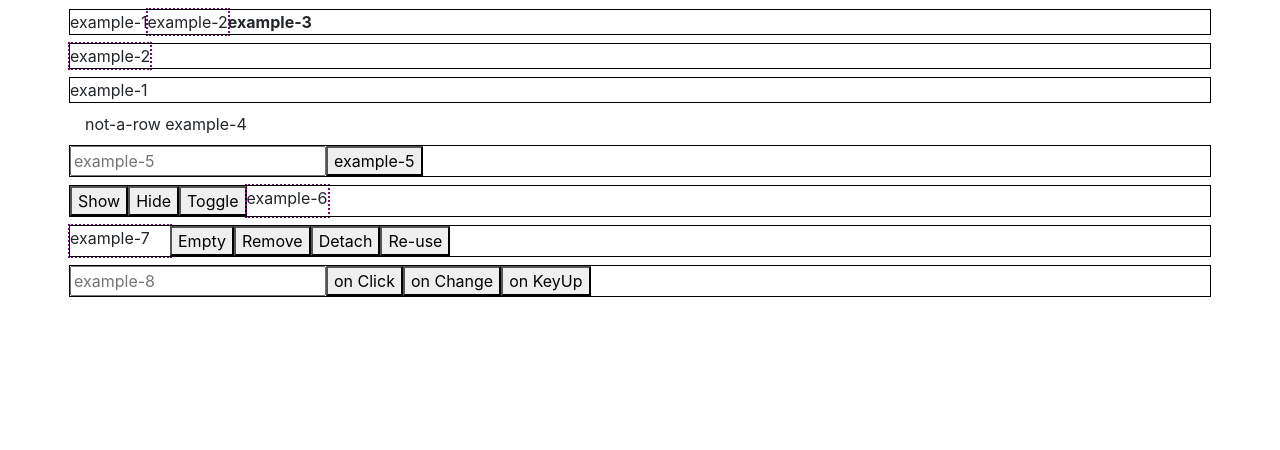
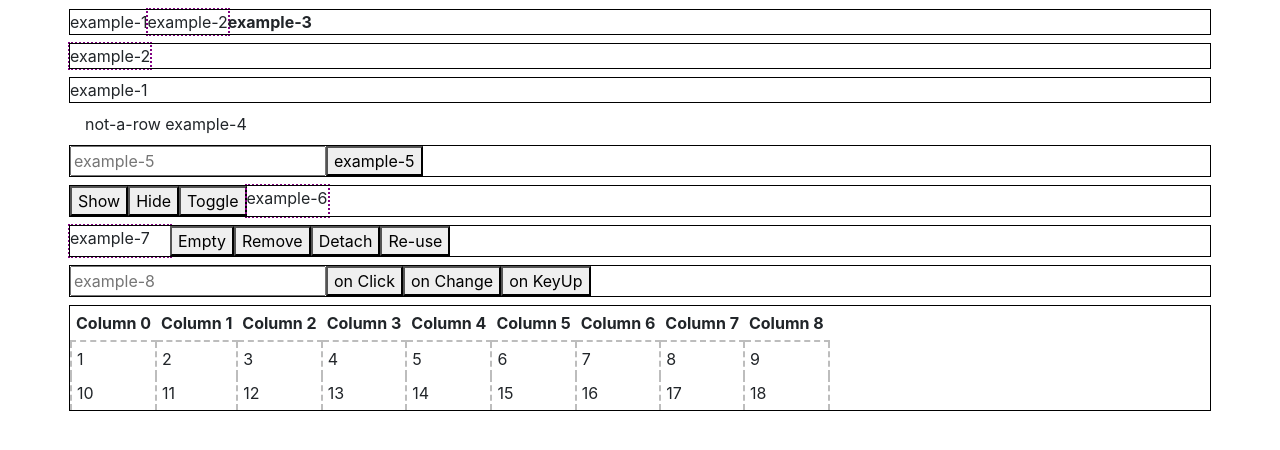
Before and after one commit to enfenry/jQuery_demo, a plain HTML site: page index.html in a window 1280 px wide. Drawn offline with nearby package versions, Linux system fonts and the light colour scheme.

Commit message:
Ex 9 WIP

```diff
--- a/script.js
+++ b/script.js
@@ -327,4 +327,45 @@ $(document).ready(function () {
 
     mainContainer.append(rowEx8);
 
+
+    // ---------------------------------------------------------------------------------------------------
+    // EXAMPLE 9
+    // ---------------------------------------------------------------------------------------------------
+    // return;
+
+    var rowEx9 = createRow("example-9");
+    var idEx9 = rowEx9.attr("id");
+    rowEx9.text(idEx9);
+
+    function createTable(id, rows, columns) {
+        var newTable = $("<table>").attr("id", id);
+        var trHeader = $("<tr>");
+        var tdCount = 0;
+
+        for (var i = 0; i < rows; i++) {
+            var trEx9 = $("<tr>");
+
+            for (var j = 0; j < columns; j++) {
+                tdCount++;
+
+                if (i === 0) {
+                    var newTh = $("<th>").text(`Column ${j}`);
+                    trHeader.append(newTh);
+                }
+                var newTd = $("<td>").text(tdCount);
+                trEx9.append(newTd);
+            }
+            newTable.append(trEx9);
+        }
+        newTable.prepend(trHeader);
+
+        return newTable;
+    }
+
+    var tableEx9 = createTable("table-example-9", 2, 9);
+
+    rowEx9.html(tableEx9);
+
+    mainContainer.append(rowEx9);
+
 });
--- a/style.css
+++ b/style.css
@@ -20,3 +20,17 @@ span {
     background-color: rgb(41, 41, 41);
     color: rgb(214, 214, 214);
 }
+
+th {
+    padding: 5px;
+    border-color: rgb(189, 189, 189);
+    border-style: dashed;
+    border-width: 0px 0px 2px 0px;
+}
+
+td {
+    padding: 5px;
+    border-color: rgb(189, 189, 189);
+    border-style: dashed;
+    border-width: 0px 2px 0px 2px;
+}
```
